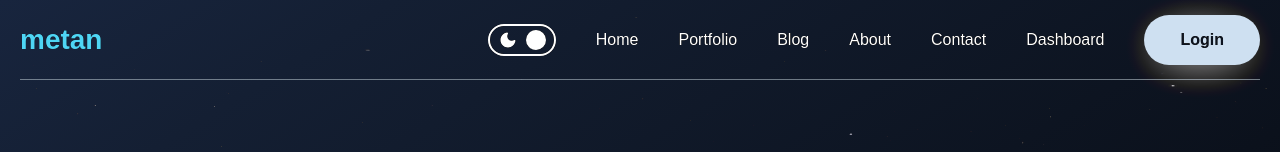
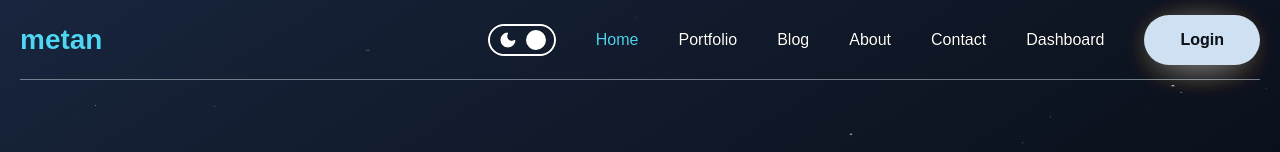
Before and after one commit to Havold/blog-METAN, a Next.js app: page / in a window 1280 px wide. Shown: the top 152 px of the page. Built offline with nearby package versions, Linux system fonts and the light colour scheme; no server answers.

Commit message:
CSS active tab in NavBar.

```diff
--- a/src/components/navbar/Navbar.tsx
+++ b/src/components/navbar/Navbar.tsx
@@ -6,6 +6,7 @@ import styles from "./navbar.module.css";
 import DarkModeToggle from "../DarkModeToggle/DarkModeToggle";
 import { signOut, useSession } from "next-auth/react";
 import Button from "../Button/Button";
+import { usePathname } from "next/navigation";
 
 const links = [
   {
@@ -42,6 +43,9 @@ const links = [
 
 const Navbar = () => {
   const { data: session, status } = useSession();
+  const pathname = usePathname();
+  const tab = pathname.split("/")[1];
+
   return (
     <div className={styles.container}>
       <Link href="/" className={styles.logo}>
@@ -50,7 +54,17 @@ const Navbar = () => {
       <div className={styles.right}>
         <DarkModeToggle />
         {links.map((link) => (
-          <Link key={link.id} href={link.url}>
+          <Link
+            className={styles.tab}
+            key={link.id}
+            href={link.url}
+            style={
+              tab === link.title.toLowerCase() ||
+              (tab === "" && link.title === "Home")
+                ? { color: "#4ed6f5" }
+                : {}
+            }
+          >
             {link.title}
           </Link>
         ))}
--- a/src/components/navbar/navbar.module.css
+++ b/src/components/navbar/navbar.module.css
@@ -30,6 +30,10 @@
     align-items: center;
 }
 
+.tab {
+    transition: all 1s ease-in-out;
+}
+
 .btn {
     background-color: #CEE0F1;
     color: black;
```
